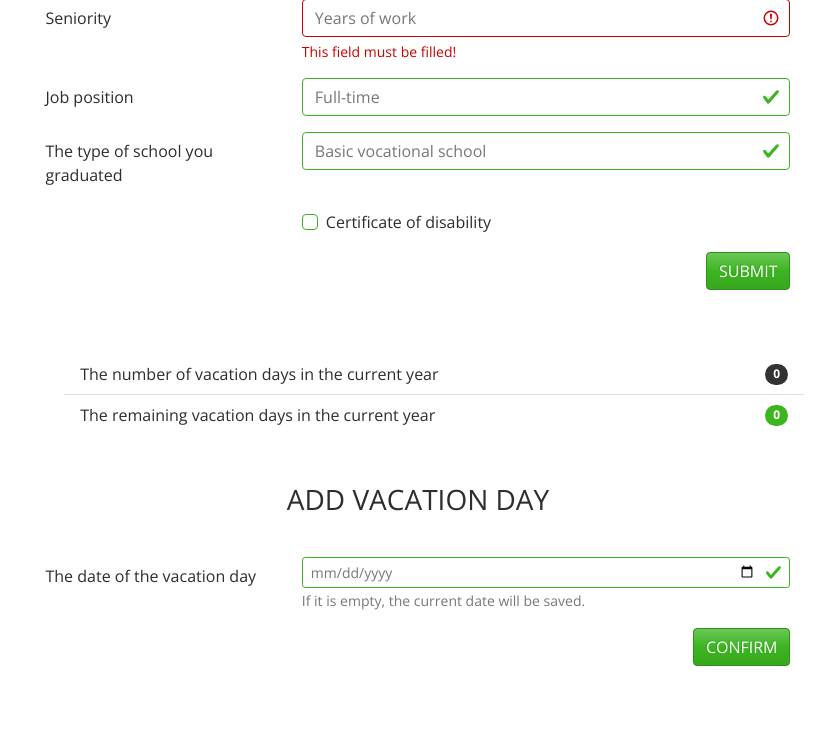
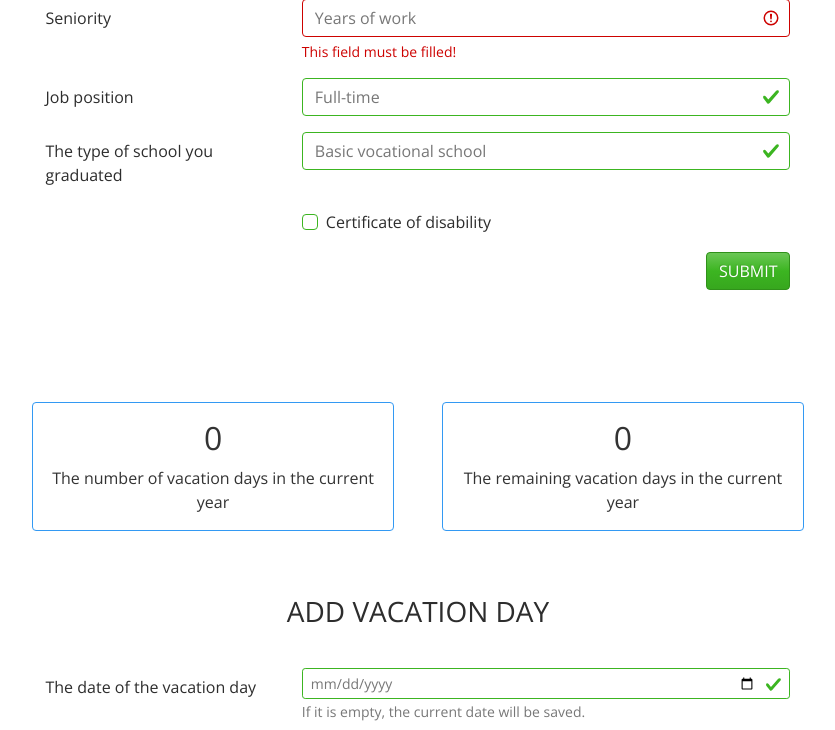
Before and after one commit to Gamattowicz/Timetracker_Flask, a Flask app: page /vacation in a window 1280 px wide. Shown: the part 161-891 px from the top of the page, without its empty margins (222-1057 px from the left). Run offline with Flask 2, Linux system fonts and the light colour scheme; the visitor is signed in with stand-in values (Sample User, id 1); data comes from the database, SQL or seed files in the repository; data that the repository does not hold is empty; some libraries are stand-ins or nearby versions.

Commit message:
change badges to cards in vacation template

```diff
--- a/timetracker/templates/overtime.html
+++ b/timetracker/templates/overtime.html
@@ -48,10 +48,10 @@
             </tr>
           </thead>
             <tbody>
-            {% for d, h in overtime_list.items() %}
+            {% for date, hours in overtime_list.items() %}
             <tr>
-              <td>{{ d }}</td>
-              <td>{{ h }}</td>
+              <td>{{ date }}</td>
+              <td>{{ hours }}</td>
             </tr>
             {% endfor %}
             </tbody>
--- a/timetracker/templates/vacation.html
+++ b/timetracker/templates/vacation.html
@@ -48,18 +48,25 @@
     </ul>
 
     <div class="col-md-10 offset-md-1 my-5">
-        <ul class="list-group-flush">
-            <li class="list-group-item d-flex justify-content-between align-items-center">
-                The number of vacation days in the current year
-                <span class="badge bg-dark rounded-pill">{{ total_vacation_days if total_vacation_days else 0 }}</span>
-            </li>
-            <li class="list-group-item d-flex justify-content-between align-items-center">
-                The remaining vacation days in the current year
-                <span class="badge bg-success rounded-pill">{{ remaining_vacation_days }}</span>
-            </li>
-        </ul>
-    </div>
-
+         <div class="row row-cols-1 row-cols-md-2 g-5 my-2">
+                <div class="col">
+                    <div class="card border-info mb-3 text-dark text-center" style="max-width: 40rem;">
+                        <div class="card-body">
+                            <h2 class="card-title">{{ total_vacation_days if total_vacation_days else 0 }}</h2>
+                            <p class="card-text">The number of vacation days in the current year</p>
+                        </div>
+                    </div>
+                </div>
+                <div class="col">
+                    <div class="card border-info mb-3 text-dark text-center" style="max-width: 40rem;">
+                        <div class="card-body">
+                            <h2 class="card-title">{{ remaining_vacation_days }}</h2>
+                            <p class="card-text">The remaining vacation days in the current year</p>
+                        </div>
+                    </div>
+                </div>
+         </div>
+     </div>
 
     <h3 class="text-center text-uppercase mt-4">Add vacation day</h3>
     <ul class="list-group list-group-flush">
```
